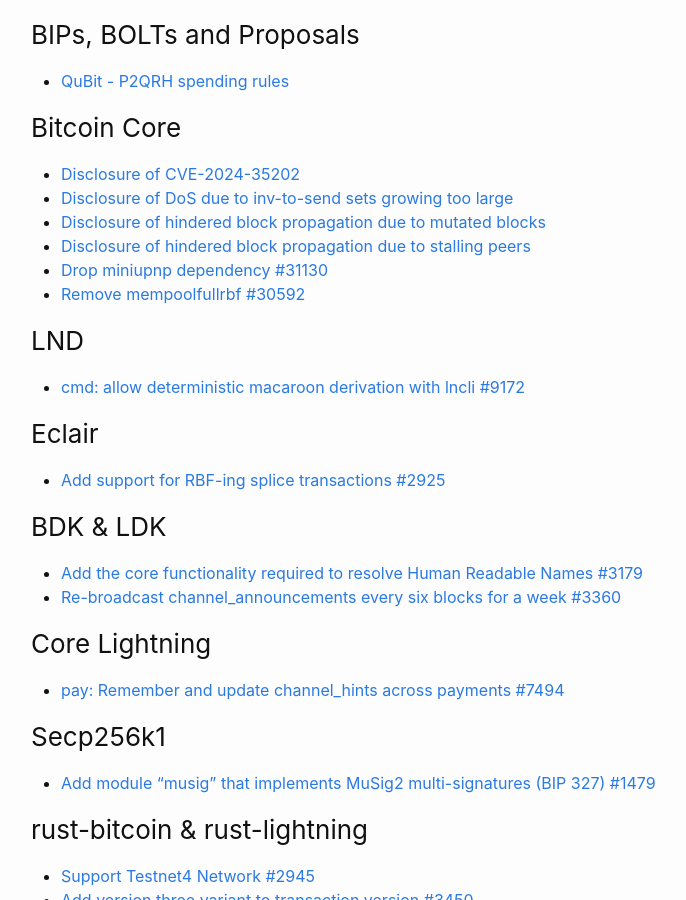
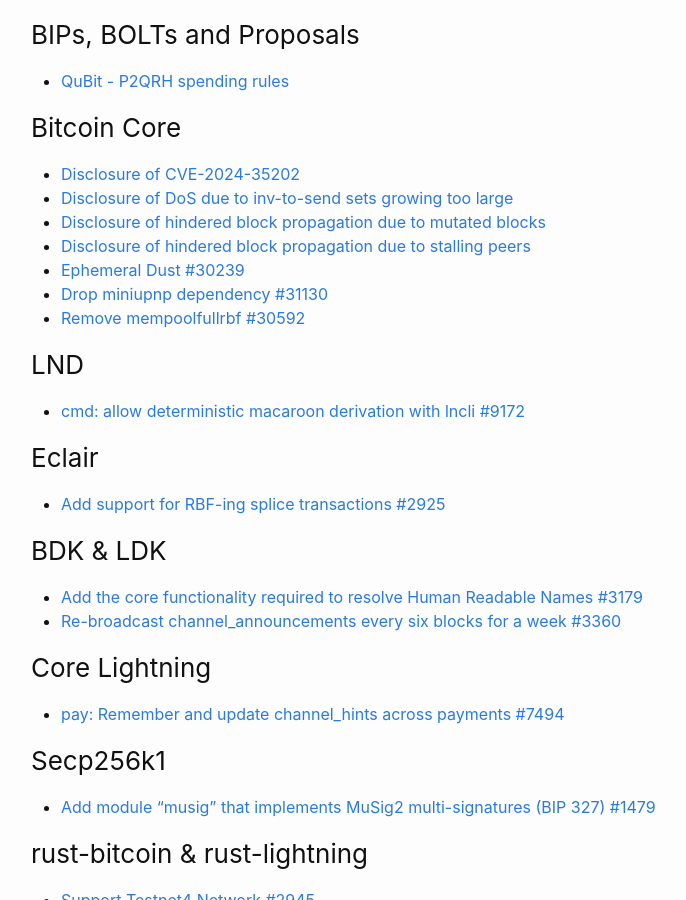
Before and after one commit to fjahr/bitdevsberlin, a Jekyll site: the page built from _posts/2024-11-13-socratic-seminar-61.md, in a window 1280 px wide and 900 px high, scrolled down 1483 px. Shown: the whole window, without its empty margins (239-925 px from the left). Built offline with Jekyll 4.4.1, drawn with Linux system fonts in a browser that asks for light colours.

Commit message:
Add latest core merge

```diff
--- a/_posts/2024-11-13-socratic-seminar-61.md
+++ b/_posts/2024-11-13-socratic-seminar-61.md
@@ -66,6 +66,7 @@ Thanks to [Ordimint](https://ordimint.com) for sponsoring food and drinks for th
 - [Disclosure of DoS due to inv-to-send sets growing too large](https://bitcoincore.org/en/2024/10/08/disclose-large-inv-to-send/)
 - [Disclosure of hindered block propagation due to mutated blocks](https://bitcoincore.org/en/2024/10/08/disclose-mutated-blocks-hindering-propagation/)
 - [Disclosure of hindered block propagation due to stalling peers](https://bitcoincore.org/en/2024/11/05/cb-stall-hindering-propagation/)
+- [Ephemeral Dust #30239](https://github.com/bitcoin/bitcoin/pull/30239)
 - [Drop miniupnp dependency #31130](https://github.com/bitcoin/bitcoin/pull/31130)
 - [Remove mempoolfullrbf #30592](https://github.com/bitcoin/bitcoin/pull/30592)
 
```
